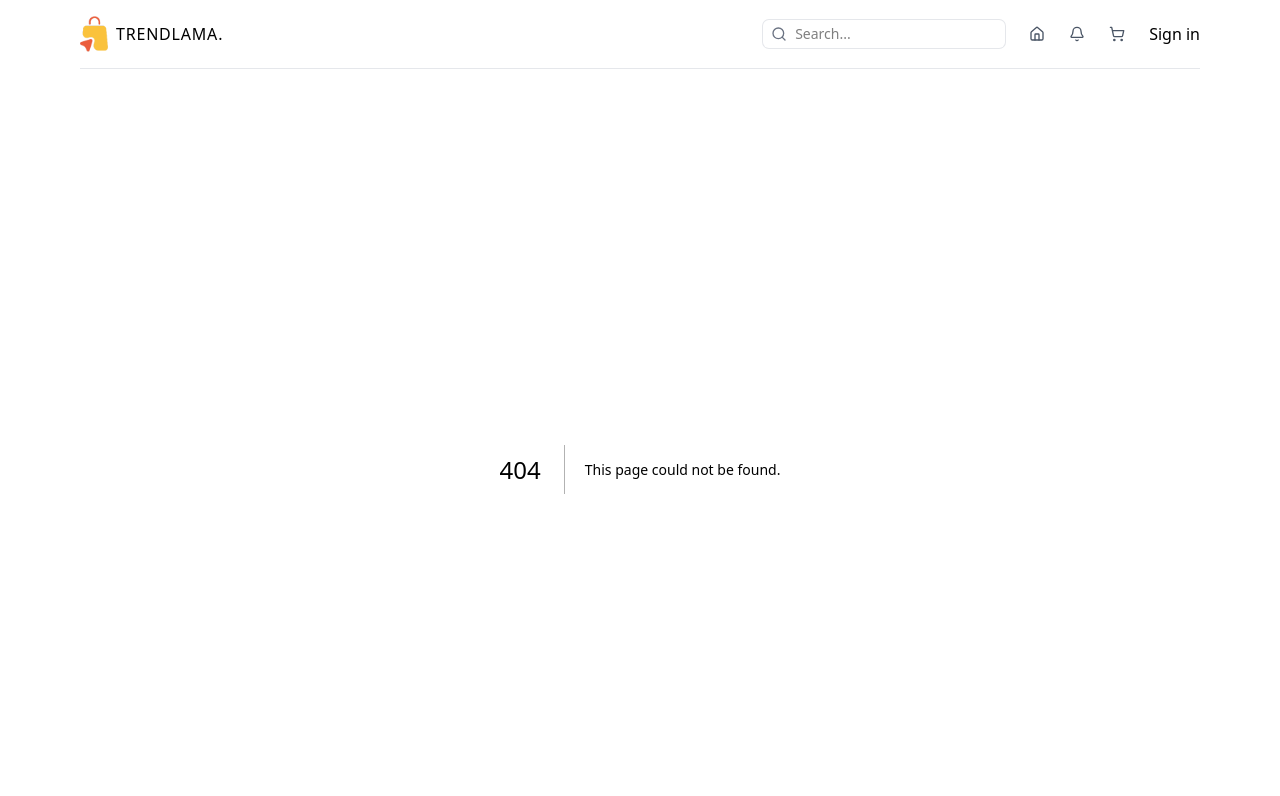
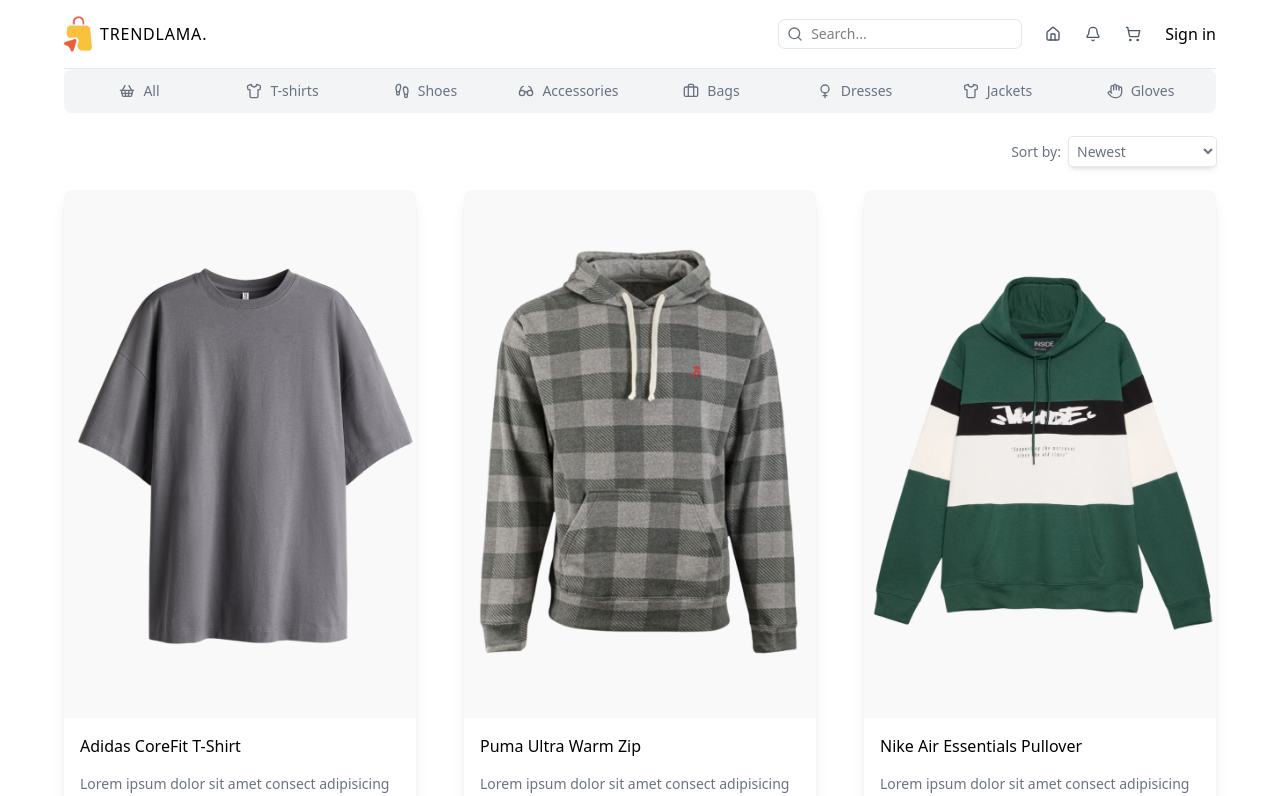
Before and after one commit to handa26/e-commerce-ui, a Next.js app: page /products in a window 1280 px wide. Before the commit this address had no page. Shown: the top 796 px of the page. Built offline with nearby package versions, Linux system fonts and the light colour scheme.

Commit message:
feat: implement product filter

```diff
--- a/src/app/layout.tsx
+++ b/src/app/layout.tsx
@@ -30,7 +30,7 @@
 			<body
 				className={`${geistSans.variable} ${geistMono.variable} antialiased`}
 			>
-				<div className="mx-auto p-4 sm:max-w-xl md:max-w-2xl lg:max-w-3xl xl:max-w-6xl">
+				<div className="mx-auto p-4 sm:px-0 sm:max-w-xl md:max-w-2xl lg:max-w-3xl xl:max-w-6xl">
 					<Navbar />
 					{children}
 					<Footer />
--- a/src/app/page.tsx
+++ b/src/app/page.tsx
@@ -2,14 +2,20 @@
 
 import ProductList from "@/components/ProductList";
 
-const Homepage = () => {
+const Homepage = async ({
+	searchParams,
+}: {
+	searchParams: Promise<{ category: string }>;
+}) => {
+	const category = (await searchParams).category;
+
 	return (
 		<div className="">
 			<div className="relative aspect-[3/1] mb-12">
 				<Image src="/featured.png" alt="Featured Product" fill />
 			</div>
 
-			<ProductList />
+			<ProductList category={category} params="homepage" />
 		</div>
 	);
 };
--- /dev/null
+++ b/src/app/products/page.tsx
@@ -0,0 +1,17 @@
+import ProductList from "@/components/ProductList";
+
+const ProductsPage = async ({
+	searchParams,
+}: {
+	searchParams: Promise<{ category: string }>;
+}) => {
+	const category = (await searchParams).category;
+
+	return (
+		<div className="">
+			<ProductList category={category} params="products" />
+		</div>
+	);
+};
+
+export default ProductsPage;
--- /dev/null
+++ b/src/components/Filter.tsx
@@ -0,0 +1,34 @@
+"use client";
+
+import { usePathname, useRouter, useSearchParams } from "next/navigation";
+
+const Filter = () => {
+	const searchParams = useSearchParams();
+	const router = useRouter();
+	const pathname = usePathname();
+
+	const handleFilter = (value: string) => {
+		const params = new URLSearchParams(searchParams);
+		params.set("sort", value);
+		router.push(`${pathname}?${params.toString()}`, { scroll: false });
+	};
+
+	return (
+		<div className="flex items-center justify-end gap-2 text-sm text-gray-500 my-6">
+			<span>Sort by:</span>
+			<select
+				name="sort"
+				id="sort"
+				className="ring-1 ring-gray-200 shadow-md p-1 rounded-sm cursor-pointer"
+				onChange={(e) => handleFilter(e.target.value)}
+			>
+				<option value="newest">Newest</option>
+				<option value="oldest">Oldest</option>
+				<option value="asc">Price: Low to High</option>
+				<option value="desc">Price: High to Low</option>
+			</select>
+		</div>
+	);
+};
+
+export default Filter;
--- a/src/components/ProductList.tsx
+++ b/src/components/ProductList.tsx
@@ -1,5 +1,8 @@
+import Link from "next/link";
+
 import Categories from "./Categories";
 import ProductCard from "./ProductCard";
+import Filter from "./Filter";
 
 import { ProductsType } from "@/types";
 
@@ -115,16 +118,30 @@
 	},
 ];
 
-const ProductList = () => {
+const ProductList = ({
+	category,
+	params,
+}: {
+	category?: string;
+	params: "homepage" | "products";
+}) => {
 	return (
 		<div className="w-full">
 			<Categories />
+
+			{params === "products" && <Filter />}
 
 			<div className="grid grid-cols-1 sm:grid-cols-2 xl:grid-cols-3 2xl:grid-cols-4 gap-12">
 				{products.map((product) => (
 					<ProductCard key={product.id} product={product} />
 				))}
 			</div>
+			<Link
+				href={category ? `/products?category=${category}` : "/products"}
+				className="flex justify-end mt-4 underline text-sm text-gray-500"
+			>
+				View all products
+			</Link>
 		</div>
 	);
 };
```
